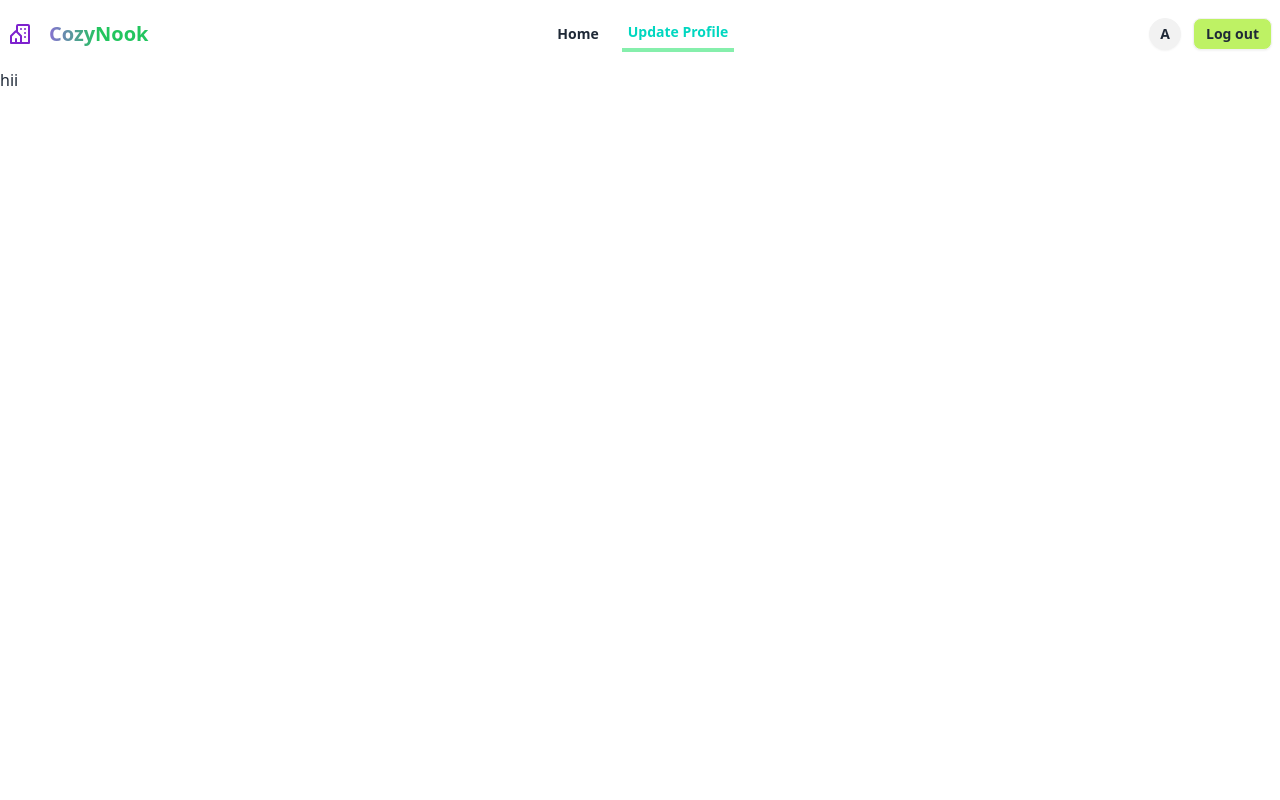
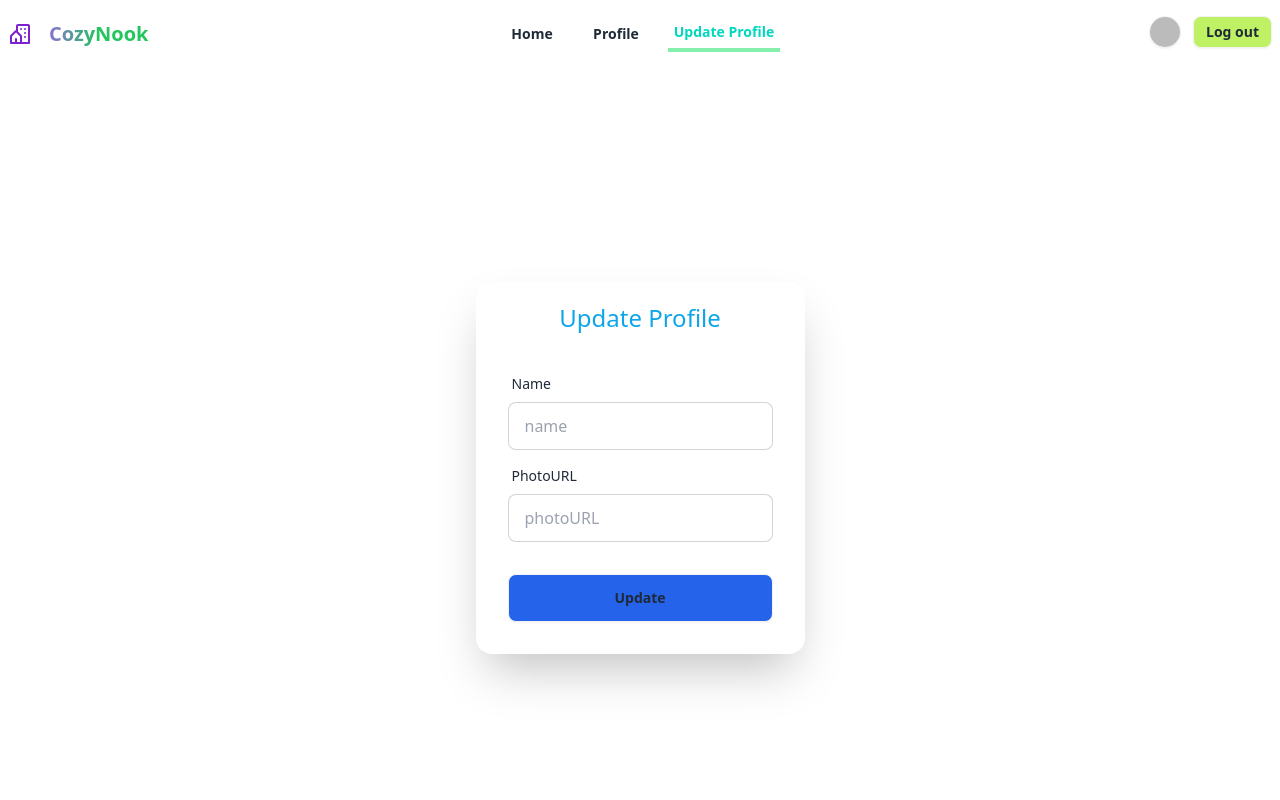
Before and after one commit to regone7/real-estate, a React (Vite) app: page /updateprofile in a window 1280 px wide. Shown: the top 800 px of the page. Built offline with nearby package versions, Linux system fonts and the light colour scheme; no server answers; sample sign-in values are in the browser's storage.

Commit message:
profile and update profile

```diff
--- a/src/components/LogInPg.jsx
+++ b/src/components/LogInPg.jsx
@@ -5,7 +5,7 @@ import { AuthContext } from "../provider/AuthProvider";
 import { FaGithub } from "react-icons/fa";
 
 const LogInPg = () => {
-    const { signInUsers, googleLogin, githubLogin } = useContext(AuthContext)
+    const { signInUsers, googleLogin, githubLogin} = useContext(AuthContext)
     const location = useLocation()
     const navigate = useNavigate()
 
--- a/src/components/Navbar.jsx
+++ b/src/components/Navbar.jsx
@@ -11,7 +11,9 @@ const Navbar = () => {
             <NavLink to='/' className={({ isActive }) => isActive ? 'text-accent font-bold bg-white border-b-4 border-green-300  w-16 h-9 flex justify-center items-center' : 'font-bold w-16 h-9 flex justify-center items-center'}>Home</NavLink>
             {
                 user && <>
+                    <NavLink to='/profile' className={({ isActive }) => isActive ? 'text-accent font-bold bg-white border-b-4 border-green-300  w-20 h-9 flex justify-center items-center' : 'font-bold w-20 h-9 flex justify-center items-center'}> Profile</NavLink>
                     <NavLink to='/updateprofile' className={({ isActive }) => isActive ? 'text-accent font-bold bg-white border-b-4 border-green-300  w-28 h-9 flex justify-center items-center' : 'font-bold w-28 h-9 flex justify-center items-center'}>Update Profile</NavLink>
+
                 </>
             }
         </div>
@@ -29,7 +31,7 @@ const Navbar = () => {
                 <div className="navbar ">
                     <div className="navbar-start">
                         <div className="dropdown">
-                            <div tabIndex={0} role="button" className="btn btn-ghost lg:hidden">
+                            <div tabIndex={0} role="button" className="btn btn-ghost lg:hidden md:hidden">
                                 <svg xmlns="http://www.w3.org/2000/svg" className="h-5 w-5" fill="none" viewBox="0 0 24 24" stroke="currentColor"><path strokeLinecap="round" strokeLinejoin="round" strokeWidth="2" d="M4 6h16M4 12h8m-8 6h16" /></svg>
                             </div>
                             <ul tabIndex={0} className="menu menu-sm dropdown-content mt-3 z-[10] p-2 shadow bg-base-100 rounded-box w-52">
@@ -43,7 +45,7 @@ const Navbar = () => {
                             <a className="btn btn-ghost text-xl font-bold bg-gradient-to-r from-purple-500 via-green-500 to-green-500 text-transparent bg-clip-text">CozyNook</a>
                         </div>
                     </div>
-                    <div className="navbar-center hidden lg:flex">
+                    <div className="navbar-center hidden lg:flex md:flex">
                         <ul className="menu menu-horizontal px-1">
                             {
                                 links
@@ -54,8 +56,8 @@ const Navbar = () => {
 
                         {
                             user ? (<><div className="flex gap-3">
-                                <div className="tooltip  z-[10] hover:tooltip-bottom " data-tip={user.email || "Name Not Found"} >
-                                    <button className="btn btn-sm btn-circle">A</button>
+                                <div className="tooltip  z-[10] hover:tooltip-bottom " data-tip={user?.displayName || "Name Not Found"} >
+                                    <button className="btn btn-sm btn-circle"><img className="rounded-full w-full h-full" src={user?.photoURL || 'https://i.ibb.co/vwWq42z/pexels-pixabay-162137.jpg'} alt="" /></button>
                                 </div>
                                 <div><button onClick={handelLogout} className="btn btn-sm bg-lime-300 hover:bg-lime-500">Log out</button></div>
                             </div></>) : (<><Link to='/login'><button className="btn btn-sm bg-cyan-300 hover:bg-cyan-200">Log In</button></Link></>
--- a/src/components/RegisterPg.jsx
+++ b/src/components/RegisterPg.jsx
@@ -4,38 +4,39 @@ import { AuthContext } from "../provider/AuthProvider";
 
 
 const RegisterPg = () => {
-    const {creatUser} = useContext(AuthContext)
-    const [error,setError]=useState("");
-    const navigate=useNavigate();
-    const location=useLocation()
+    const { creatUser, updateUserProfile } = useContext(AuthContext)
+    const [error, setError] = useState("");
+    const navigate = useNavigate();
 
     const handelRegisterPg = (e) => {
         e.preventDefault();
-        const name=e.target.name.value;
+        const name = e.target.name.value;
         const email = e.target.email.value;
-        const photoURL=e.target.photoURL.value;
+        const photoURL = e.target.photoURL.value;
         const password = e.target.password.value;
         console.log(email, password)
 
-        if(password.length < 6){
+        if (password.length < 6) {
             setError("Password must be at least 6 character")
             return;
         }
-        if(!/(?=.*[A-Z])/.test(password)){
+        if (!/(?=.*[A-Z])/.test(password)) {
             setError("Password Must have One Uppercase letter in the password")
             return;
         }
-        if(!/(?=.*[a-z])/.test(password)){
+        if (!/(?=.*[a-z])/.test(password)) {
             setError("Password Must have One Lowercase letter in the password")
             return;
         }
         setError('')
 
         creatUser(email, password)
-        .then((result) => {
-            console.log(result.user)
-            console.log("successfull")
-            navigate(location?.state ? location.state : '/');
+            .then(() => {
+                updateUserProfile(name, photoURL)
+                    .then(() => {
+                        navigate('/');
+                    })
+
             })
             .catch((error) => {
                 console.error(error)
--- a/src/main.jsx
+++ b/src/main.jsx
@@ -13,6 +13,7 @@ import AuthProvider from './provider/AuthProvider';
 import UpdateProfile from './pages/UpdateProfile';
 import PrivateRoutes from './routes/PrivateRoutes';
 import CardsDiteals from './pages/CardsDiteals';
+import Profiles from './pages/Profiles';
 
 
 const router = createBrowserRouter([
@@ -43,6 +44,10 @@ const router = createBrowserRouter([
         path: "/updateprofile",
         element: <PrivateRoutes><UpdateProfile></UpdateProfile></PrivateRoutes>,
       },
+      {
+        path: "/profile",
+        element: <PrivateRoutes><Profiles></Profiles></PrivateRoutes>,
+      },
     ],
   },
 ]);
--- /dev/null
+++ b/src/pages/Profiles.jsx
@@ -0,0 +1,23 @@
+import { useContext } from "react";
+import { AuthContext } from "../provider/AuthProvider";
+
+
+const Profiles = () => {
+    const { user } = useContext(AuthContext);
+    return (
+        <div className="container mx-auto lg:w-[50%">
+            <div className="hero min-h-screen bg-base-200">
+                <div className="hero-content flex-col lg:flex-row">
+                    <img src={user.photoURL} className="max-w-sm rounded-lg shadow-2xl" />
+                    <div>
+                        <h1 className="text-3xl font-bold text-center">{user?.displayName}</h1>
+                        <p className="py-6">{user?.email}</p>
+
+                    </div>
+                </div>
+            </div>
+        </div>
+    );
+};
+
+export default Profiles;
--- a/src/pages/UpdateProfile.jsx
+++ b/src/pages/UpdateProfile.jsx
@@ -1,10 +1,51 @@
+import { useContext } from "react";
+import { AuthContext } from "../provider/AuthProvider";
 
 
 const UpdateProfile = () => {
+    const {  updateUserProfile } = useContext(AuthContext)
+    const handelUpdate = (e) => {
+        e.preventDefault();
+        const name = e.target.name.value;
+        const photoURL = e.target.photoURL.value;
+
+        updateUserProfile(name, photoURL)
+            .then(() => {
+                console.log("success");
+            })
+            .catch((error) => {
+                console.error(error)
+            })
+    }
     return (
         <div>
-            <div>
-                hii
+            <div className="container mx-auto">
+                <div className="hero min-h-screen ">
+                    <div className="hero-content flex">
+
+                        <div className="card shrink-0 w-full max-w-sm shadow-2xl bg-base-100">
+                            <h1 className="text-2xl text-center text-sky-500 mt-5">Update Profile</h1>
+                            <form onSubmit={handelUpdate} className="card-body">
+                                <div className="form-control">
+                                    <label className="label">
+                                        <span className="label-text">Name</span>
+                                    </label>
+                                    <input type="text" placeholder="name" name='name' className="input input-bordered" />
+                                </div>
+                                <div className="form-control">
+                                    <label className="label">
+                                        <span className="label-text">PhotoURL</span>
+                                    </label>
+                                    <input type="text" placeholder="photoURL" name='photoURL' className="input input-bordered" />
+                                </div>
+
+                                <div className="form-control mt-6">
+                                    <button className="btn bg-blue-600 hover:bg-blue-800 hover:text-white">Update</button>
+                                </div>
+                            </form>
+                        </div>
+                    </div>
+                </div>
             </div>
         </div>
     );
--- a/src/provider/AuthProvider.jsx
+++ b/src/provider/AuthProvider.jsx
@@ -1,40 +1,51 @@
 import { createContext, useEffect, useState } from "react";
 import PropTypes from 'prop-types';
-import { createUserWithEmailAndPassword, onAuthStateChanged, signInWithEmailAndPassword, signInWithPopup, signOut } from "firebase/auth";
+import { createUserWithEmailAndPassword, onAuthStateChanged, signInWithEmailAndPassword, signInWithPopup, signOut, updateProfile } from "firebase/auth";
 import auth from "../firebase/firebase.config";
 import { GoogleAuthProvider } from "firebase/auth";
 import { GithubAuthProvider } from "firebase/auth";
 
-export const AuthContext =createContext(null)
+export const AuthContext = createContext(null)
 const googleprovider = new GoogleAuthProvider();
 const githubprovider = new GithubAuthProvider();
 
-const AuthProvider = ({children}) => {
-    const [user,setUser]=useState(null)
-    const [loading,setLoading]=useState(true);
+const AuthProvider = ({ children }) => {
+    const [user, setUser] = useState(null)
+    const [loading, setLoading] = useState(true);
 
-    const creatUser=(email, password)=>{
+    const creatUser = (email, password) => {
         setLoading(true);
         return createUserWithEmailAndPassword(auth, email, password)
     }
-    const signInUsers=(email, password)=>{
+    const signInUsers = (email, password) => {
         setLoading(true);
         return signInWithEmailAndPassword(auth, email, password)
     }
 
-    const signOutUser=()=>{
+    const signOutUser = () => {
         setLoading(true);
         return signOut(auth)
     }
 
-    const googleLogin=()=>{
+    const googleLogin = () => {
         setLoading(true);
         return signInWithPopup(auth, googleprovider)
     }
 
-    const githubLogin=()=>{
+    const githubLogin = () => {
+        setLoading(true);
         return signInWithPopup(auth, githubprovider)
     }
+
+    const updateUserProfile = (name,image) => {
+        setLoading(true);
+        return updateProfile(auth.currentUser, {
+            displayName: name,
+            photoURL: image
+        })
+    }
+
+
 
     useEffect(() => {
         const unSubscriber = onAuthStateChanged(auth, currentuser => {
@@ -47,14 +58,15 @@ const AuthProvider = ({children}) => {
         }
     }, [])
 
-    const authinfo={
-        user ,
+    const authinfo = {
+        user,
         loading,
-        creatUser ,
+        creatUser,
         signInUsers,
         signOutUser,
         googleLogin,
-        githubLogin
+        githubLogin,
+        updateUserProfile
     }
     return (
         <AuthContext.Provider value={authinfo}>
@@ -65,6 +77,6 @@ const AuthProvider = ({children}) => {
 
 export default AuthProvider;
 
-AuthProvider.propTypes={
-    children:PropTypes.node
+AuthProvider.propTypes = {
+    children: PropTypes.node
 }
```
Lines whose indentation alone changed are shown as unchanged.
